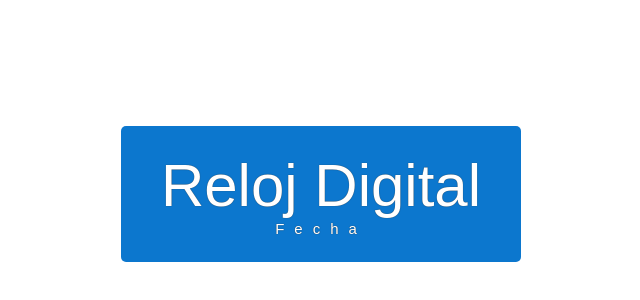
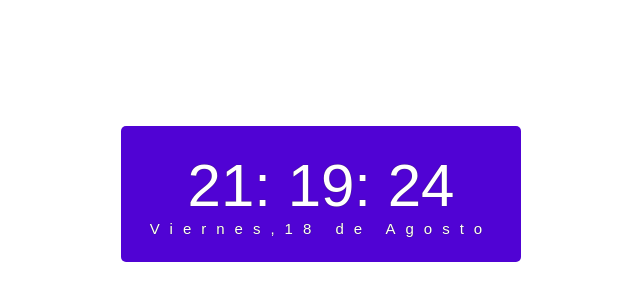
Before and after one commit to SMCominotti/Relojito, a plain HTML site: page index.html in a window 1280 px wide. Shown: the whole page, without its empty margins (319-959 px from the left). Drawn offline with Linux system fonts and the light colour scheme.

Commit message:
reloj digital

```diff
--- a/estilos.css
+++ b/estilos.css
@@ -6,7 +6,7 @@
 }
 
 .reloj-contenedor{
-    background-color: rgb(12,119,206);
+    background-color: rgb(80, 3, 212);
     padding: 25px;
     max-width: 350px;
     text-align: center;
@@ -19,3 +19,7 @@
     letter-spacing: 10px;
     font-size: 15px;;
 }
+
+.animar{
+    border: rgb(236, 8, 213) 2px solid;
+}
--- a/index.html
+++ b/index.html
@@ -6,9 +6,9 @@
     <title>Reloj Digital</title>
     <link href="estilos.css" rel=" stylesheet"/>
 </head>
-<body>
+<body onload="mostrarReloj()">
     <div id="reloj">
-        <div class=" reloj-contenedor" id="çontenedor">
+        <div class=" reloj-contenedor" id='contenedor'>
             <div id="hora"> Reloj Digital</div>
             <div id="fecha"> Fecha </div>
         </div>
--- a/reloj.js
+++ b/reloj.js
@@ -0,0 +1,28 @@
+const mostrarReloj = () => {
+  let fecha = new Date();
+  let hr = formatoHora(fecha.getHours());
+  let min = formatoHora(fecha.getMinutes());
+  let seg = formatoHora(fecha.getSeconds());
+  document.getElementById("hora").innerHTML = `${hr}: ${min}: ${seg}`;
+
+const meses = ['Enero', 'Febrero', 'Marzo', 'Abril','Mayo', 'Junio', 'Julio', 'Agosto', 'Septiembre', 'Octubre','Noviembre', 'Diciembre'];
+const dias = ['Domingo','Lunes', 'Martes', 'Miércoles', 'Jueves', 'Viernes', 'Sábado'];
+let diaSemana= dias[fecha.getDay()]
+let dia= fecha.getDate();
+let mes = meses[fecha.getMonth()];
+let fechaTexto=`${diaSemana},${dia} de ${mes}`;
+
+document.getElementById('fecha').innerHTML=fechaTexto;
+
+document.getElementById('contenedor').classList.toggle('animar');
+};
+
+
+
+const formatoHora = (hora) => {
+  if (hora < 10) hora = "0" + hora;
+  return hora;
+};// esto lo hago para que los numeros que tienen un solo dígito, tengan el 0 antes.
+
+setInterval(mostrarReloj, 1000);
+//esto lo pongo para que se actualice a cada segundo y se vuelva a llamar
```
